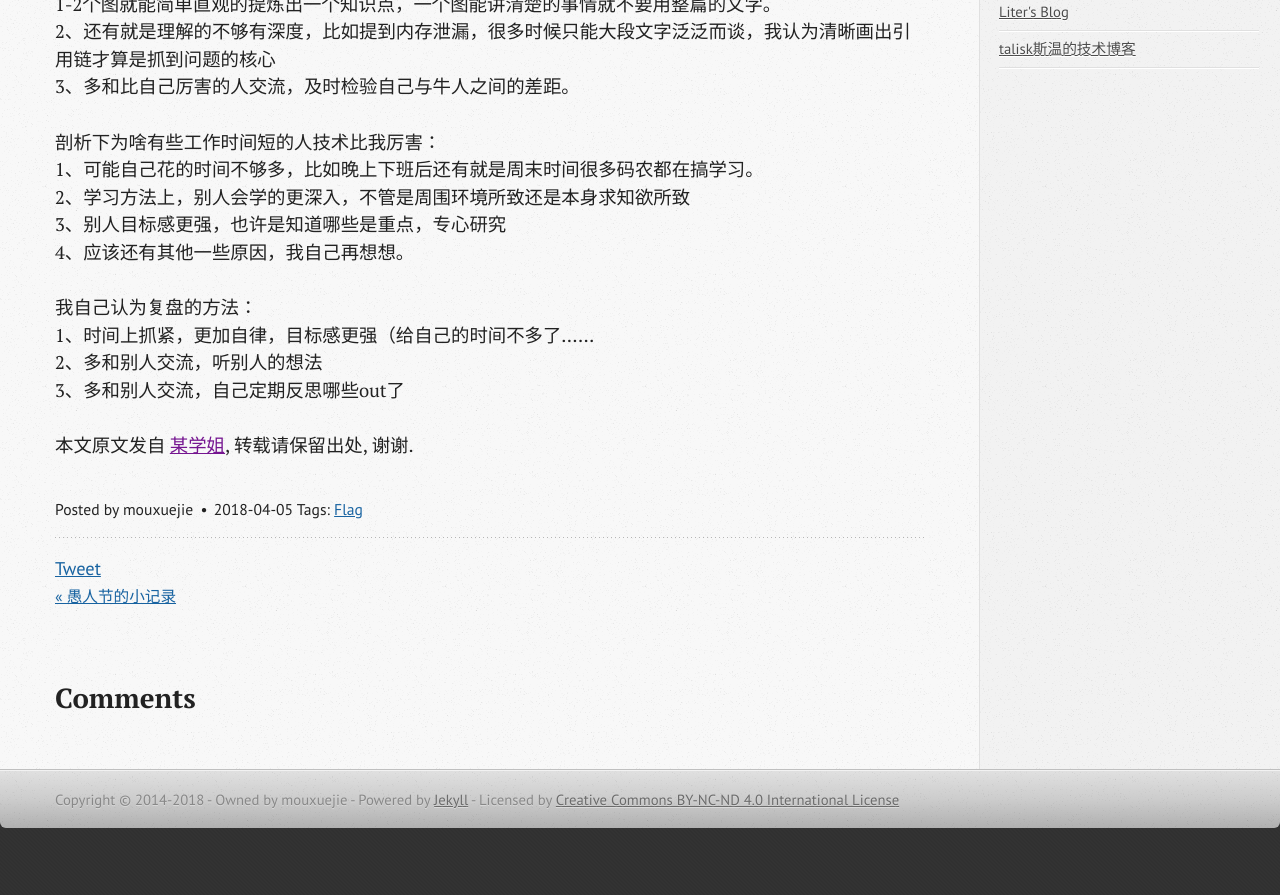
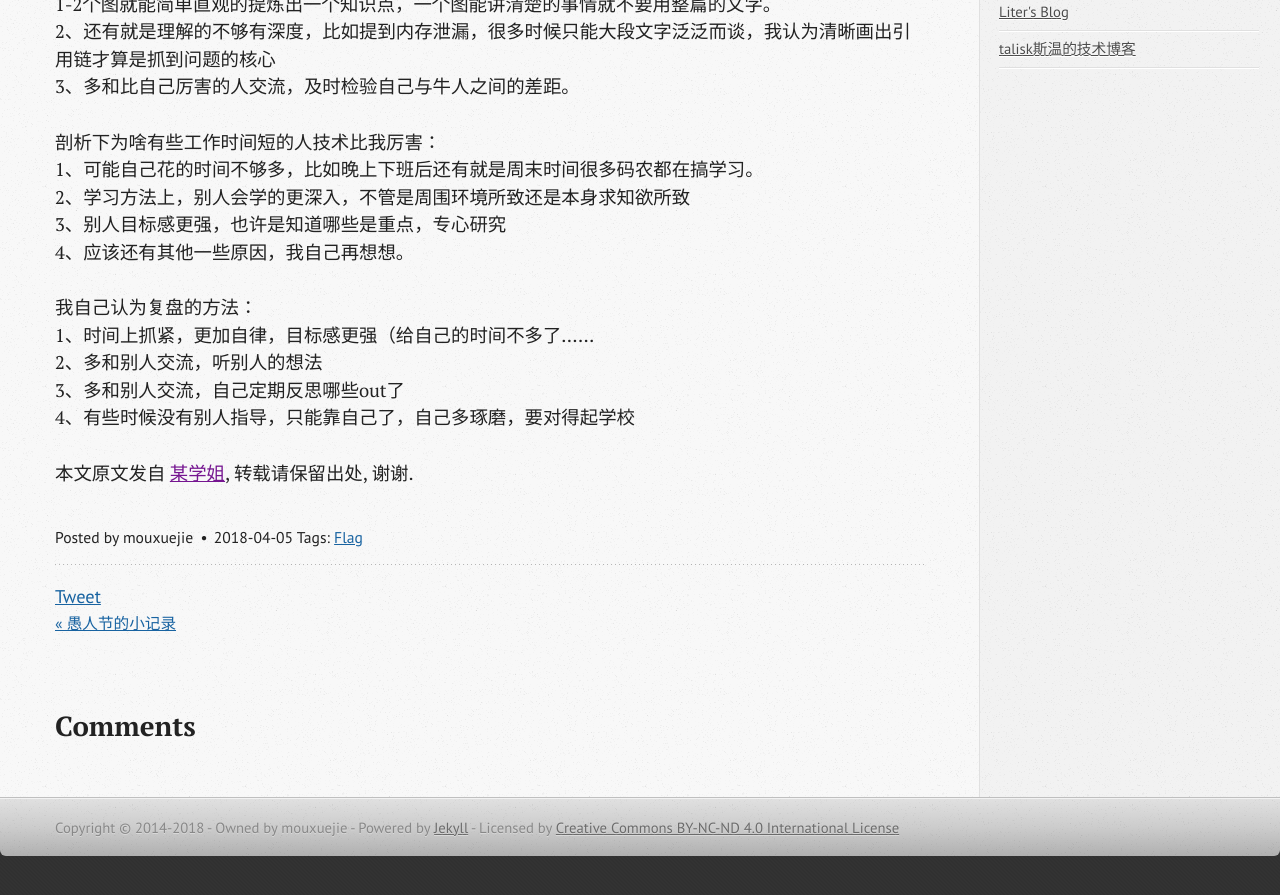
Before and after one commit to wangxinghe/wangxinghe.github.io, a Jekyll site: the page built from _posts/2018-04-05-april-flag.md, in a window 1280 px wide and 900 px high, scrolled down 1348 px. Shown: the top 895 px of the window. Built offline with Jekyll 4.4.1, drawn with Linux system fonts in a browser that asks for light colours; comment, search, counter and statistics services are not loaded; before the commit the page ends 2221 px from its top, so only the background shows below that.

Commit message:
[update]2018-04-05-april-flag

```diff
--- a/_posts/2018-04-05-april-flag.md
+++ b/_posts/2018-04-05-april-flag.md
@@ -56,3 +56,4 @@ tags: [Flag]
 1、时间上抓紧，更加自律，目标感更强（给自己的时间不多了……
 2、多和别人交流，听别人的想法
 3、多和别人交流，自己定期反思哪些out了
+4、有些时候没有别人指导，只能靠自己了，自己多琢磨，要对得起学校
```
